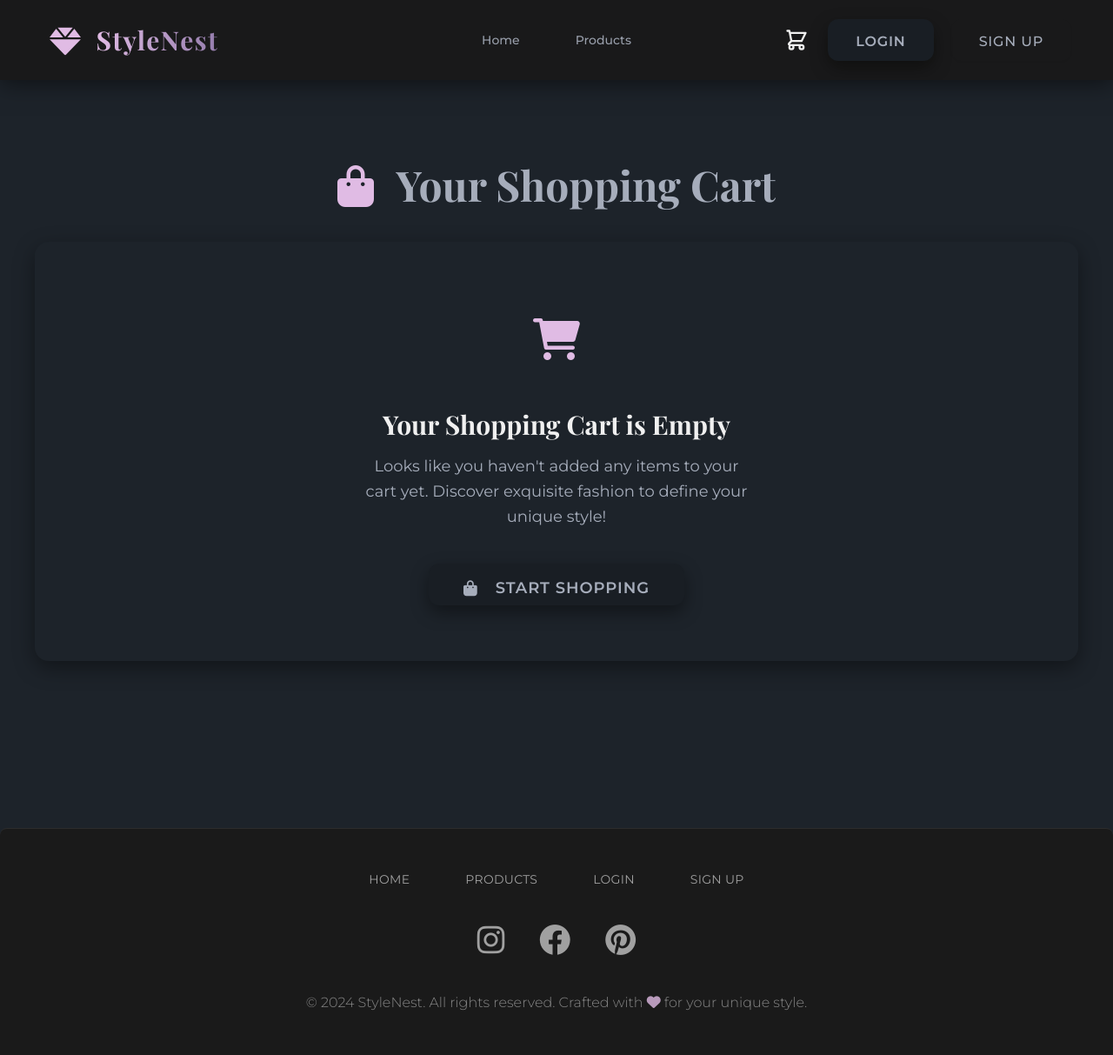
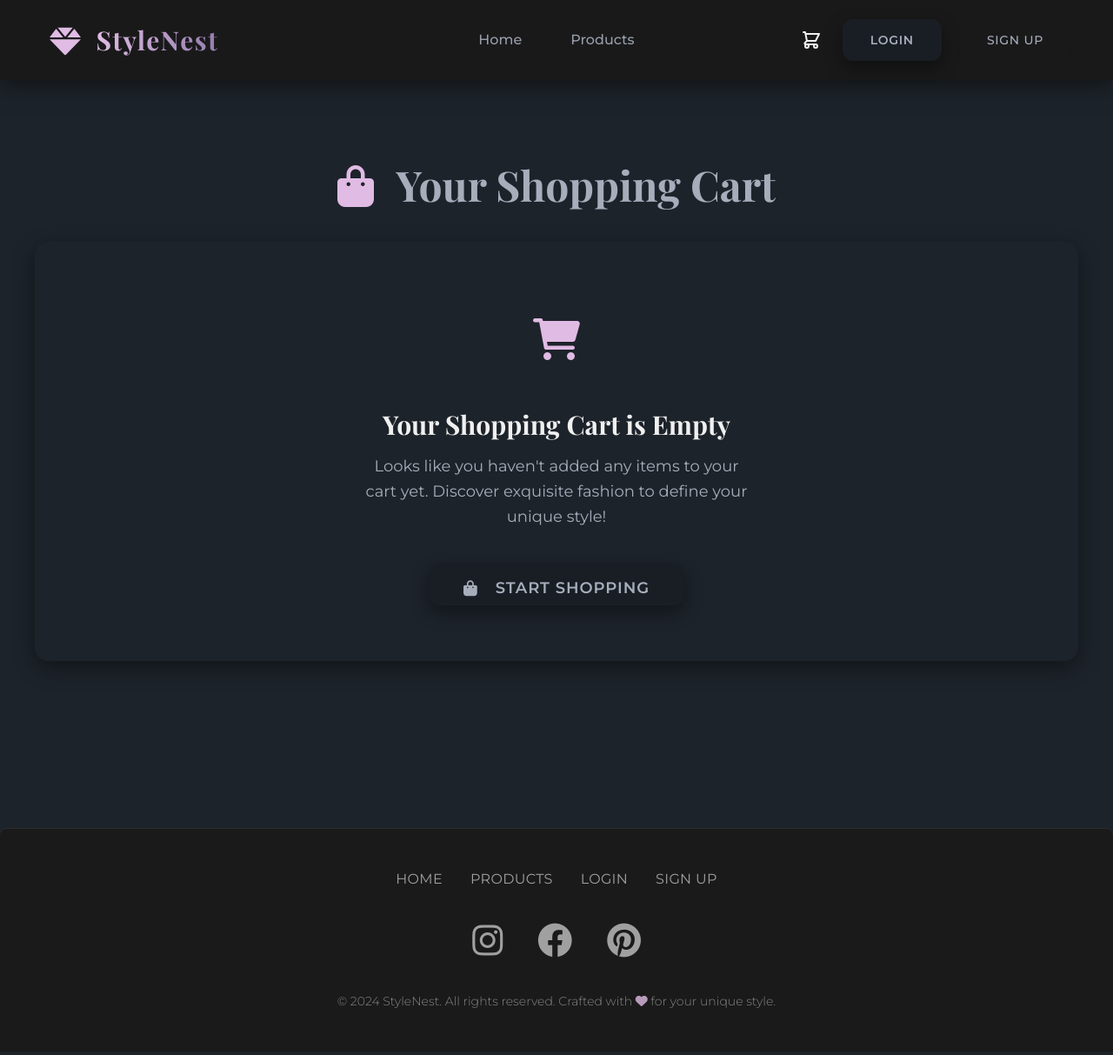
Before and after one commit to arvind9018/ChazeFashion, a Django app: page /cart/ in a window 1280 px wide. Shown: the whole page at 87% size. Run offline with Django 5.2, Linux system fonts and the light colour scheme; data comes from the database, SQL or seed files in the repository; data that the repository does not hold is empty; some libraries are stand-ins or nearby versions.

Commit message:
Update base.html

```diff
--- a/ChazeFashion/templates/base.html
+++ b/ChazeFashion/templates/base.html
@@ -82,18 +82,42 @@
             background-color: rgba(26, 26, 26, 0.95); /* sn-bg-secondary with slight transparency */
             border-bottom: 1px solid var(--tw-colors-sn-border);
             box-shadow: 0 4px 25px rgba(0, 0, 0, 0.5);
-            padding-top: 1rem; /* More space */
-            padding-bottom: 1rem;
+            padding-top: 0.75rem; /* Adjusted for mobile */
+            padding-bottom: 0.75rem; /* Adjusted for mobile */
+            padding-left: 1rem; /* Mobile padding */
+            padding-right: 1rem; /* Mobile padding */
         }
+        @media (min-width: 768px) { /* md breakpoint */
+            .navbar {
+                padding-top: 1rem;
+                padding-bottom: 1rem;
+                padding-left: 2rem;
+                padding-right: 2rem;
+            }
+        }
+        @media (min-width: 1024px) { /* lg breakpoint */
+            .navbar {
+                padding-left: 3rem;
+                padding-right: 3rem;
+            }
+        }
+
 
         .nav-link {
             position: relative;
             transition: all 0.3s ease-in-out;
             color: var(--tw-colors-sn-text-light);
             font-weight: 500;
-            padding: 0.75rem 1.25rem; /* Larger clickable area */
+            padding: 0.5rem 1rem; /* Adjusted for mobile dropdown */
             border-radius: 0.5rem;
             opacity: 0.9;
+            font-size: 0.95rem; /* Slightly smaller for mobile */
+        }
+        @media (min-width: 1024px) { /* lg breakpoint */
+            .nav-link {
+                padding: 0.75rem 1.25rem;
+                font-size: 1rem;
+            }
         }
 
         .nav-link::before { /* Underline effect */
@@ -137,11 +161,18 @@
             box-shadow: 0 8px 20px rgba(0, 0, 0, 0.4);
             font-weight: 600;
             border: none;
-            padding: 0.85rem 2rem;
+            padding: 0.75rem 1.5rem; /* Adjusted for mobile */
             border-radius: 0.75rem;
             text-transform: uppercase;
             letter-spacing: 0.05em;
             cursor: pointer;
+            font-size: 0.95rem; /* Mobile font size */
+        }
+        @media (min-width: 768px) { /* md breakpoint */
+            .btn-primary-sn {
+                padding: 0.85rem 2rem;
+                font-size: 1rem;
+            }
         }
 
         .btn-primary-sn:hover {
@@ -157,11 +188,18 @@
             background-color: transparent;
             transition: all 0.3s ease;
             font-weight: 500;
-            padding: 0.85rem 2rem;
+            padding: 0.75rem 1.5rem; /* Adjusted for mobile */
             border-radius: 0.75rem;
             text-transform: uppercase;
             letter-spacing: 0.05em;
             cursor: pointer;
+            font-size: 0.95rem; /* Mobile font size */
+        }
+        @media (min-width: 768px) { /* md breakpoint */
+            .btn-outline-sn {
+                padding: 0.85rem 2.0rem; /* Changed to 2.0rem for consistency */
+                font-size: 1rem;
+            }
         }
 
         .btn-outline-sn:hover {
@@ -175,6 +213,12 @@
         .social-icon {
             transition: all 0.3s cubic-bezier(0.68, -0.55, 0.27, 1.55);
             color: var(--tw-colors-sn-text-muted); /* Muted default */
+            font-size: 2rem; /* Mobile size */
+        }
+        @media (min-width: 768px) { /* md breakpoint */
+            .social-icon {
+                font-size: 2.5rem; /* Desktop size */
+            }
         }
 
         .social-icon:hover {
@@ -213,6 +257,12 @@
             font-weight: 400;
             text-transform: uppercase;
             letter-spacing: 0.02em;
+            font-size: 0.9rem; /* Mobile size */
+        }
+        @media (min-width: 768px) { /* md breakpoint */
+            .footer-link {
+                font-size: 1rem;
+            }
         }
 
         .footer-link:hover {
@@ -225,17 +275,34 @@
         .alert {
             animation: slideDown 0.6s ease-out forwards;
             border-radius: 0.75rem;
-            padding: 1rem 1.5rem;
+            padding: 0.75rem 1rem; /* Adjusted for mobile */
             font-weight: 500;
             box-shadow: 0 5px 15px rgba(0, 0, 0, 0.2);
             color: var(--tw-colors-sn-bg-primary); /* Dark text on alert bg */
+            font-size: 0.9rem; /* Mobile font size */
         }
+        @media (min-width: 768px) { /* md breakpoint */
+            .alert {
+                padding: 1rem 1.5rem;
+                font-size: 1rem;
+            }
+        }
+
 
         .alert-success { background-color: var(--tw-colors-sn-success); border-left: 5px solid darken(var(--tw-colors-sn-success), 10%); }
         .alert-error { background-color: var(--tw-colors-sn-error); color: white; border-left: 5px solid darken(var(--tw-colors-sn-error), 10%); }
         .alert-info { background-color: var(--tw-colors-sn-accent-main); border-left: 5px solid darken(var(--tw-colors-sn-accent-main), 10%); }
 
-        .alert-success svg, .alert-error svg, .alert-info svg { color: inherit; }
+        .alert-success svg, .alert-error svg, .alert-info svg {
+            color: inherit;
+            font-size: 1.2rem; /* Mobile icon size */
+        }
+        @media (min-width: 768px) { /* md breakpoint */
+            .alert-success svg, .alert-error svg, .alert-info svg {
+                font-size: 1.5rem;
+            }
+        }
+
 
         /* General Body scrollbar for dark theme */
         ::-webkit-scrollbar {
@@ -254,31 +321,36 @@
     </style>
 </head>
 <body class="min-h-screen font-sans antialiased">
-    <div class="navbar sticky top-0 z-50 backdrop-blur-lg bg-opacity-95 py-4 px-6 md:px-12">
-        <div class="navbar-start">
+    <div class="navbar sticky top-0 z-50 backdrop-blur-lg bg-opacity-95">
+        <div class="navbar-start w-auto md:w-1/3"> {# Adjusted width for mobile #}
             <div class="dropdown">
                 <div tabindex="0" role="button" class="btn btn-ghost lg:hidden focus:bg-sn-bg-secondary focus:text-sn-accent-main transition-all">
-                    <svg class="w-7 h-7" fill="none" viewBox="0 0 24 24" stroke="currentColor">
+                    <svg class="w-6 h-6" fill="none" viewBox="0 0 24 24" stroke="currentColor"> {# Adjusted icon size #}
                         <path stroke-linecap="round" stroke-linejoin="round" stroke-width="2" d="M4 6h16M4 12h8m-8 6h16" />
                     </svg>
                 </div>
-                <ul tabindex="0" class="menu menu-sm dropdown-content mt-3 z-[1] p-4 shadow-xl bg-sn-bg-secondary rounded-box w-56 animate-slide-down">
+                <ul tabindex="0" class="menu menu-sm dropdown-content mt-3 z-[1] p-4 shadow-xl bg-sn-bg-secondary rounded-box w-48 animate-slide-down"> {# Adjusted width #}
                     <li><a href="{% url 'home' %}" class="nav-link">Home</a></li>
                     <li><a href="{% url 'product_list' %}" class="nav-link">Products</a></li>
                     {% if user.is_authenticated %}
                         <li><a href="{% url 'wishlist' %}" class="nav-link">Wishlist</a></li>
                         <li><a href="{% url 'profile' %}" class="nav-link">Profile</a></li>
+                        {# Login/Sign Up links are NOT added here if user is authenticated #}
+                    {% else %}
+                        {# Add Login and Sign Up to mobile dropdown only when user is NOT authenticated #}
+                        <li><a href="{% url 'login' %}" class="nav-link">Login</a></li>
+                        <li><a href="{% url 'signup' %}" class="nav-link">Sign Up</a></li>
                     {% endif %}
                 </ul>
             </div>
-            <a href="{% url 'home' %}" class="btn btn-ghost text-3xl font-heading tracking-wider hover:bg-transparent transition-all px-2">
-                <span class="text-sn-accent-main text-4xl mr-2"><i class="fas fa-gem"></i></span> {# Reverted to gem, looks more refined with new palette #}
+            <a href="{% url 'home' %}" class="btn btn-ghost text-2xl md:text-3xl font-heading tracking-wider hover:bg-transparent transition-all px-2"> {# Adjusted font size #}
+                <span class="text-sn-accent-main text-3xl md:text-4xl mr-2"><i class="fas fa-gem"></i></span>
                 <span class="font-bold bg-gradient-to-r from-sn-accent-main to-sn-accent-light bg-clip-text text-transparent">StyleNest</span>
             </a>
         </div>
 
-        <div class="navbar-center hidden lg:flex">
-            <ul class="menu menu-horizontal px-1 gap-6">
+        <div class="navbar-center hidden lg:flex w-1/3 justify-center"> {# Centered for desktop #}
+            <ul class="menu menu-horizontal px-1 gap-4"> {# Adjusted gap #}
                 <li><a href="{% url 'home' %}" class="nav-link hover:bg-transparent">Home</a></li>
                 <li><a href="{% url 'product_list' %}" class="nav-link hover:bg-transparent">Products</a></li>
                 {% if user.is_authenticated %}
@@ -288,10 +360,10 @@
             </ul>
         </div>
 
-        <div class="navbar-end gap-3">
+        <div class="navbar-end w-auto md:w-1/3 gap-1 md:gap-3"> {# Adjusted gap for mobile buttons #}
             <a href="{% url 'cart' %}" class="btn btn-ghost btn-circle relative group">
                 <div class="indicator">
-                    <svg xmlns="http://www.w3.org/2000/svg" class="h-7 w-7 text-sn-text-light group-hover:text-sn-accent-main transition-colors" fill="none" viewBox="0 0 24 24" stroke="currentColor"><path stroke-linecap="round" stroke-linejoin="round" stroke-width="2" d="M3 3h2l.4 2M7 13h10l4-8H5.4M7 13L5.4 5M7 13l-2.293 2.293c-.63.63-.184 1.707.707 1.707H17m0 0a2 2 0 100 4 2 2 0 000-4zm-8 2a2 2 0 11-4 0 2 2 0 014 0z" /></svg>
+                    <svg xmlns="http://www.w3.org/2000/svg" class="h-6 w-6 text-sn-text-light group-hover:text-sn-accent-main transition-colors" fill="none" viewBox="0 0 24 24" stroke="currentColor"><path stroke-linecap="round" stroke-linejoin="round" stroke-width="2" d="M3 3h2l.4 2M7 13h10l4-8H5.4M7 13L5.4 5M7 13l-2.293 2.293c-.63.63-.184 1.707.707 1.707H17m0 0a2 2 0 100 4 2 2 0 000-4zm-8 2a2 2 0 11-4 0 2 2 0 014 0z" /></svg>
                     {# Display cart total items from context processor #}
                     {% if cart_total_items %}
                         <span class="badge badge-sm indicator-item bg-sn-accent-main text-sn-bg-primary border-0 font-bold">{{ cart_total_items }}</span>
@@ -302,43 +374,46 @@
             {% if user.is_authenticated %}
                 <div class="dropdown dropdown-end">
                     <div tabindex="0" role="button" class="btn btn-ghost btn-circle avatar avatar-sn transition-all animate-scale-glow">
-                        <div class="w-11 rounded-full ring ring-sn-accent-main ring-offset-sn-bg-primary ring-offset-2">
+                        <div class="w-10 md:w-11 rounded-full ring ring-sn-accent-main ring-offset-sn-bg-primary ring-offset-2"> {# Adjusted size #}
                             {% if user.userprofile.avatar %}
                                 <img src="{{ user.userprofile.avatar.url }}" alt="{{ user.username }}" class="object-cover w-full h-full rounded-full" />
                             {% else %}
-                                <div class="bg-sn-accent-light text-sn-bg-primary rounded-full w-11 h-11 flex items-center justify-center text-xl font-bold">
+                                <div class="bg-sn-accent-light text-sn-bg-primary rounded-full w-10 md:w-11 h-10 md:h-11 flex items-center justify-center text-lg md:text-xl font-bold"> {# Adjusted size #}
                                     <span>{{ user.username|first|upper }}</span>
                                 </div>
                             {% endif %}
                         </div>
                     </div>
-                    <ul tabindex="0" class="menu menu-sm dropdown-content mt-3 z-[1] p-4 shadow-xl bg-sn-bg-secondary rounded-box w-56 animate-fade-in">
+                    <ul tabindex="0" class="menu menu-sm dropdown-content mt-3 z-[1] p-4 shadow-xl bg-sn-bg-secondary rounded-box w-48 animate-fade-in"> {# Adjusted width #}
                         <li><a href="{% url 'profile' %}" class="nav-link hover:text-sn-accent-main">Profile</a></li>
                         <li><a href="{% url 'wishlist' %}" class="nav-link hover:text-sn-accent-main">Wishlist</a></li>
                         <li><a href="{% url 'logout' %}" class="text-sn-error hover:bg-sn-error hover:text-white transition-colors rounded-md">Logout</a></li>
                     </ul>
                 </div>
             {% else %}
-                <a href="{% url 'login' %}" class="btn btn-primary-sn text-sm md:text-base">Login</a>
-                <a href="{% url 'signup' %}" class="btn btn-outline-sn ml-2 text-sm md:text-base">Sign Up</a>
+                {# These buttons are now only visible on larger screens (lg:block) #}
+                <div class="hidden lg:flex gap-1 md:gap-3"> {# Added hidden lg:flex to control visibility #}
+                    <a href="{% url 'login' %}" class="btn btn-primary-sn text-xs md:text-sm">Login</a>
+                    <a href="{% url 'signup' %}" class="btn btn-outline-sn ml-1 md:ml-2 text-xs md:text-sm">Sign Up</a>
+                </div>
             {% endif %}
         </div>
     </div>
 
     {% if messages %}
-        <div class="container mx-auto px-4 mt-8">
+        <div class="container mx-auto px-4 mt-4 md:mt-8"> {# Adjusted margin for mobile #}
             {% for message in messages %}
-                <div class="alert alert-{{ message.tags }} shadow-xl mb-4 cursor-pointer hover:scale-[1.005] transition-transform duration-300" onclick="this.remove()">
+                <div class="alert alert-{{ message.tags }} shadow-xl mb-3 md:mb-4 cursor-pointer hover:scale-[1.005] transition-transform duration-300" onclick="this.remove()"> {# Adjusted margin #}
                     <div class="flex items-center">
                         {% if message.tags == 'error' %}
-                            <i class="fas fa-times-circle mr-3 text-3xl"></i>
+                            <i class="fas fa-times-circle mr-2 text-xl md:text-3xl"></i> {# Adjusted icon size #}
                         {% elif message.tags == 'success' %}
-                            <i class="fas fa-check-circle mr-3 text-3xl"></i>
+                            <i class="fas fa-check-circle mr-2 text-xl md:text-3xl"></i> {# Adjusted icon size #}
                         {% else %}
-                            <i class="fas fa-info-circle mr-3 text-3xl"></i>
+                            <i class="fas fa-info-circle mr-2 text-xl md:text-3xl"></i> {# Adjusted icon size #}
                         {% endif %}
-                        <span class="flex-1 text-lg">{{ message }}</span>
-                        <button type="button" class="btn btn-sm btn-ghost absolute right-4 top-1/2 -translate-y-1/2 text-xl" onclick="this.closest('.alert').remove()">
+                        <span class="flex-1 text-sm md:text-lg">{{ message }}</span> {# Adjusted text size #}
+                        <button type="button" class="btn btn-sm btn-ghost absolute right-2 top-1/2 -translate-y-1/2 text-lg md:text-xl" onclick="this.closest('.alert').remove()"> {# Adjusted position and size #}
                             <i class="fas fa-times"></i>
                         </button>
                     </div>
@@ -347,13 +422,13 @@
         </div>
     {% endif %}
 
-    <main class="container mx-auto px-4 py-12">
+    <main class="container mx-auto px-4 py-8 md:py-12"> {# Adjusted padding #}
         {% block content %}
         {% endblock %}
     </main>
 
-    <footer class="footer footer-center p-12 bg-sn-bg-secondary text-sn-text-muted rounded-t-lg mt-24 border-t border-t-sn-border">
-        <nav class="grid grid-flow-col gap-x-8 gap-y-4 md:gap-x-16">
+    <footer class="footer footer-center p-8 md:p-12 bg-sn-bg-secondary text-sn-text-muted rounded-t-lg mt-16 md:mt-24 border-t border-t-sn-border"> {# Adjusted padding and margin #}
+        <nav class="grid grid-flow-col gap-x-4 gap-y-2 md:gap-x-8 md:gap-y-4"> {# Adjusted gap #}
             <a href="{% url 'home' %}" class="footer-link">Home</a>
             <a href="{% url 'product_list' %}" class="footer-link">Products</a>
             {% if user.is_authenticated %}
@@ -365,14 +440,14 @@
             {% endif %}
         </nav>
         <nav>
-            <div class="grid grid-flow-col gap-10">
-                <a href="#" target="_blank" class="social-icon instagram text-4xl"><i class="fab fa-instagram"></i></a>
-                <a href="#" target="_blank" class="social-icon facebook text-4xl"><i class="fab fa-facebook"></i></a>
-                <a href="#" target="_blank" class="social-icon pinterest text-4xl"><i class="fab fa-pinterest"></i></a>
+            <div class="grid grid-flow-col gap-6 md:gap-10"> {# Adjusted gap #}
+                <a href="#" target="_blank" class="social-icon instagram"><i class="fab fa-instagram"></i></a>
+                <a href="#" target="_blank" class="social-icon facebook"><i class="fab fa-facebook"></i></a>
+                <a href="#" target="_blank" class="social-icon pinterest"><i class="fab fa-pinterest"></i></a>
             </div>
         </nav>
         <aside>
-            <p class="text-sn-text-muted opacity-80 text-sm md:text-base font-light">
+            <p class="text-sn-text-muted opacity-80 text-xs md:text-sm font-light"> {# Adjusted font size #}
                 © 2024 StyleNest. All rights reserved. Crafted with <span class="text-sn-accent-main"><i class="fas fa-heart animate-border-pulse"></i></span> for your unique style.
             </p>
         </aside>
```
